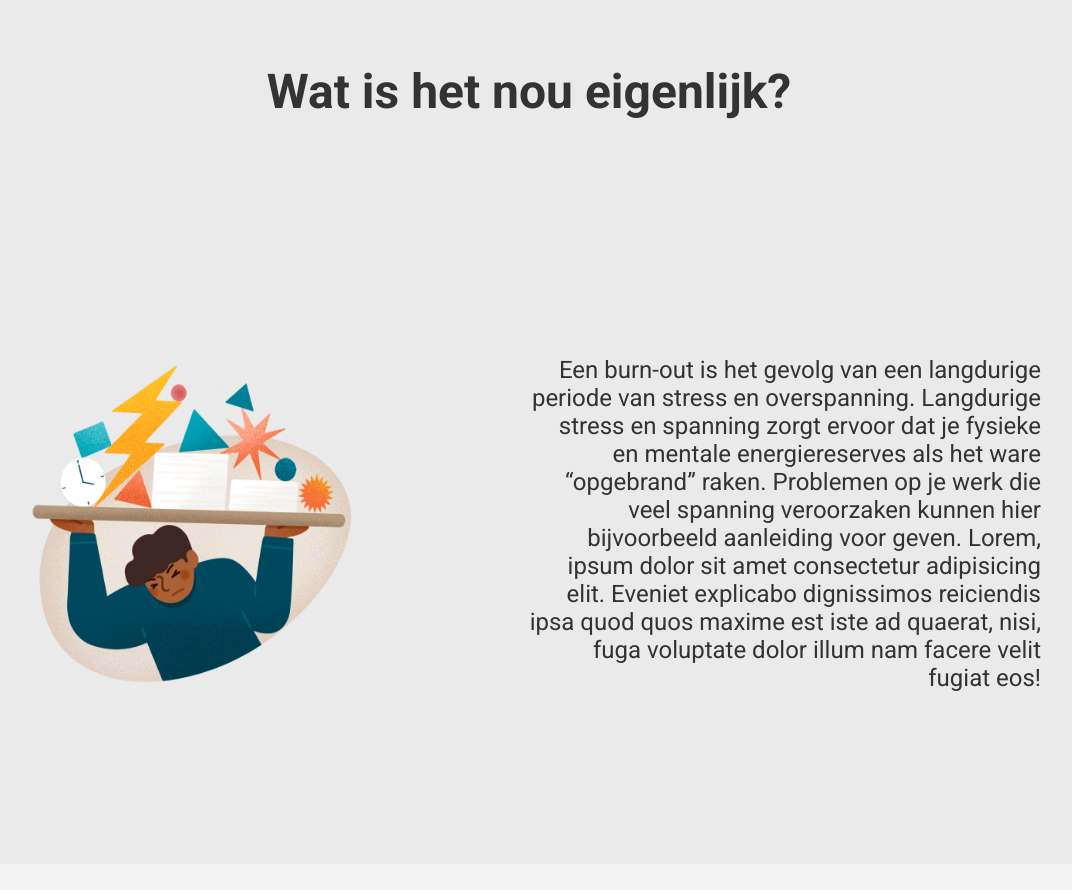
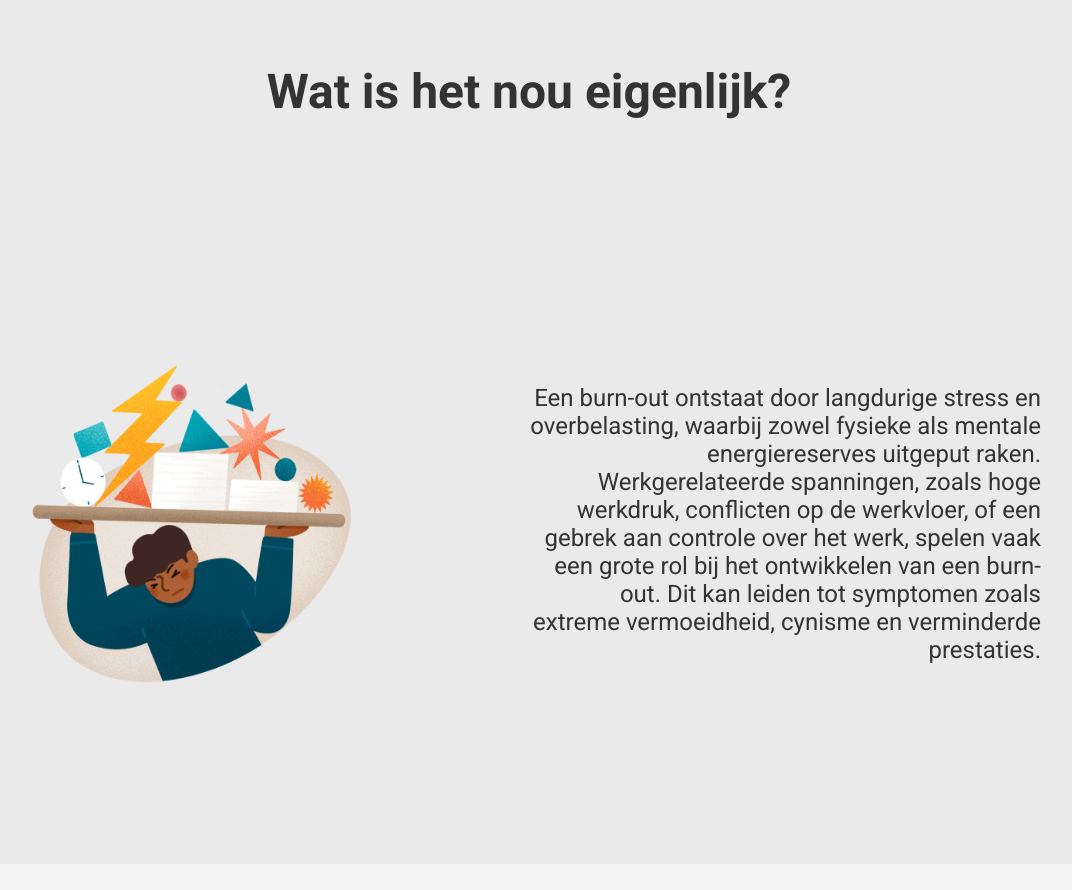
Before and after one commit to Swendoz/Burnout, a PHP site: page / in a window 1280 px wide. Shown: the part 801-1691 px from the top of the page, without its empty margins (111-1183 px from the left). Run offline with PHP 8.4, Linux system fonts and the light colour scheme.

Commit message:
text verandering homepage

```diff
--- a/index.php
+++ b/index.php
@@ -63,14 +63,9 @@
 
                 <div class="text-box right">
                     <p>
-                        Een burn-out is het gevolg van een langdurige periode van stress
-                        en overspanning. Langdurige stress en spanning zorgt ervoor dat je
-                        fysieke en mentale energiereserves als het ware “opgebrand” raken.
-                        Problemen op je werk die veel spanning veroorzaken kunnen hier
-                        bijvoorbeeld aanleiding voor geven. Lorem, ipsum dolor sit amet
-                        consectetur adipisicing elit. Eveniet explicabo dignissimos
-                        reiciendis ipsa quod quos maxime est iste ad quaerat, nisi, fuga
-                        voluptate dolor illum nam facere velit fugiat eos!
+        Een burn-out ontstaat door langdurige stress en overbelasting, waarbij zowel fysieke als mentale energiereserves uitgeput raken.
+        Werkgerelateerde spanningen, zoals hoge werkdruk, conflicten op de werkvloer, of een gebrek aan controle over het werk, spelen vaak een grote rol bij het ontwikkelen van een burn-out.
+        Dit kan leiden tot symptomen zoals extreme vermoeidheid, cynisme en verminderde prestaties.
                     </p>
                 </div>
             </div>
```
